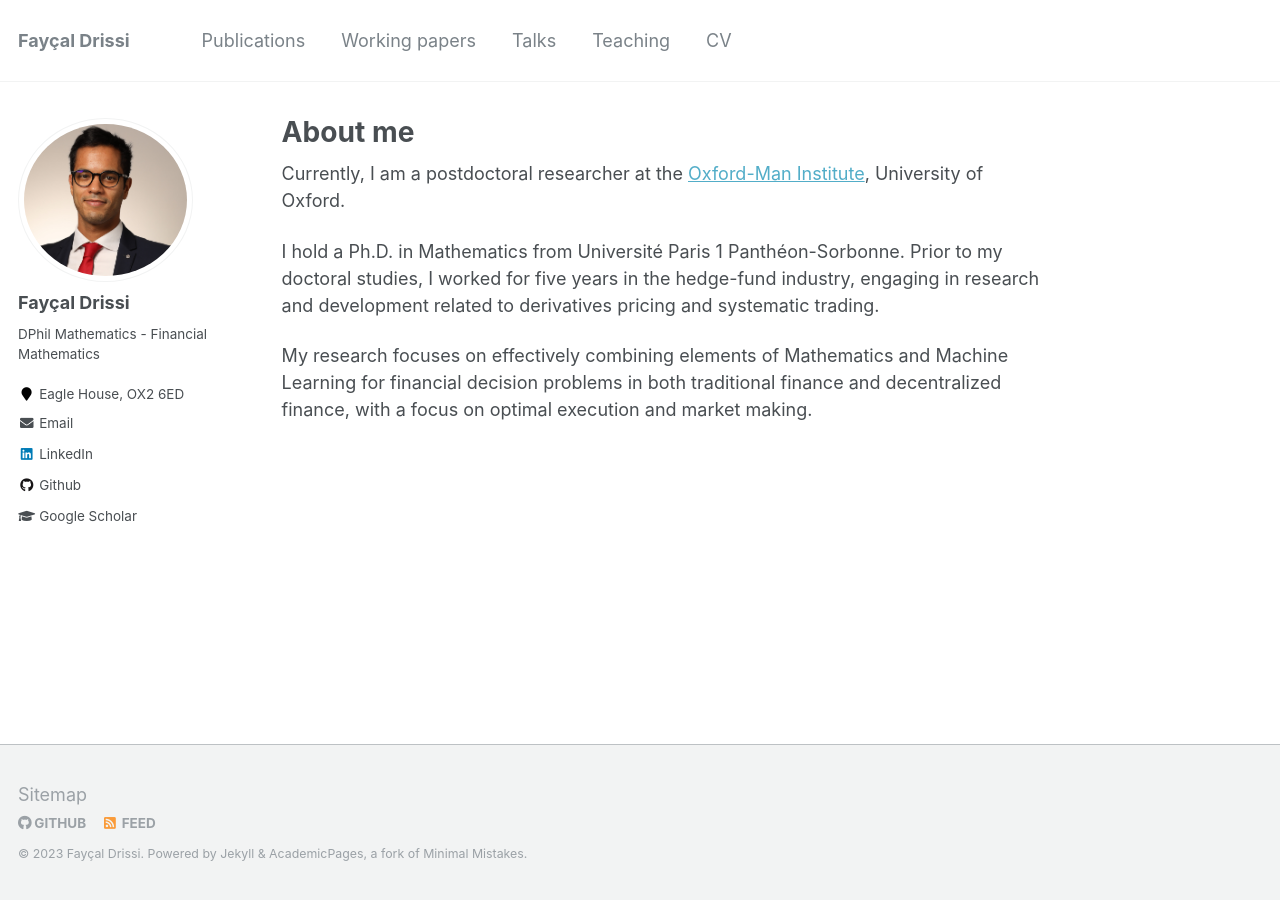
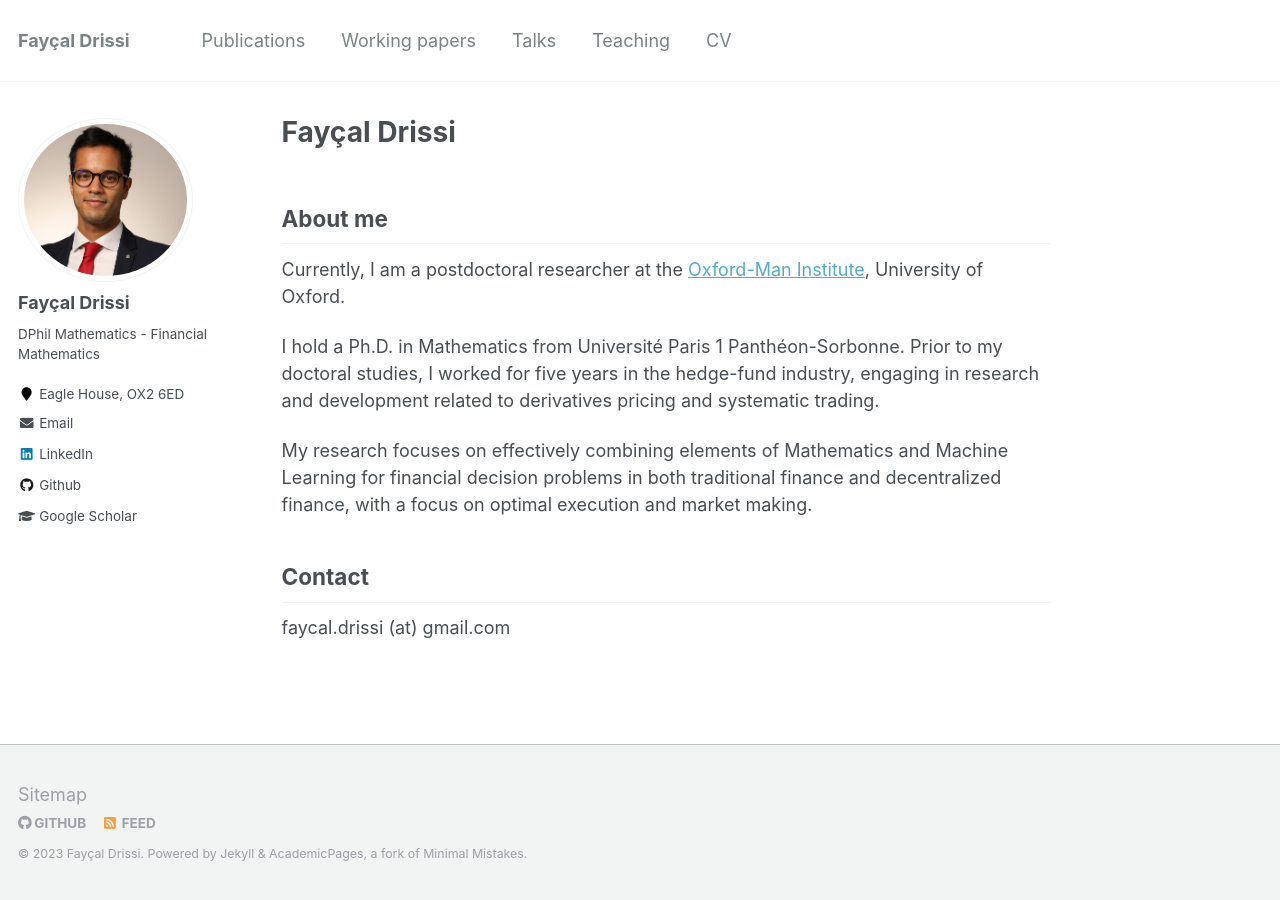
Before and after one commit to FDR0903/FDR0903.github.io, a Jekyll site: the page built from _pages/about.md, in a window 1280 px wide. Built offline with Jekyll 4.4.1, drawn with Linux system fonts in a browser that asks for light colours.

Commit message:
small change

```diff
--- a/_pages/about.md
+++ b/_pages/about.md
@@ -1,6 +1,6 @@
 ---
 permalink: /
-title: "About me"
+title: "Fayçal Drissi"
 excerpt: "About me"
 author_profile: true
 redirect_from:
@@ -8,8 +8,12 @@ redirect_from:
   - /about.html
 ---
 
+## About me
 Currently, I am a postdoctoral researcher at the [Oxford-Man Institute](https://oxford-man.ox.ac.uk/), University of Oxford.
 
 I hold a Ph.D. in Mathematics from Université Paris 1 Panthéon-Sorbonne. Prior to my doctoral studies, I worked for five years in the hedge-fund industry, engaging in research and development related to derivatives pricing and systematic trading.
 
 My research focuses on effectively combining elements of Mathematics and Machine Learning for financial decision problems in both traditional finance and decentralized finance, with a focus on optimal execution and market making.
+
+## Contact
+faycal.drissi (at) gmail.com
```
